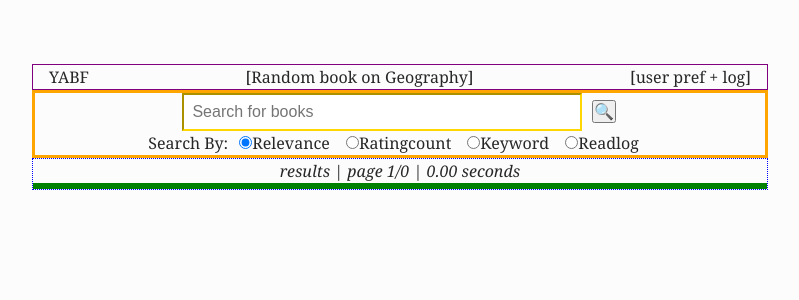
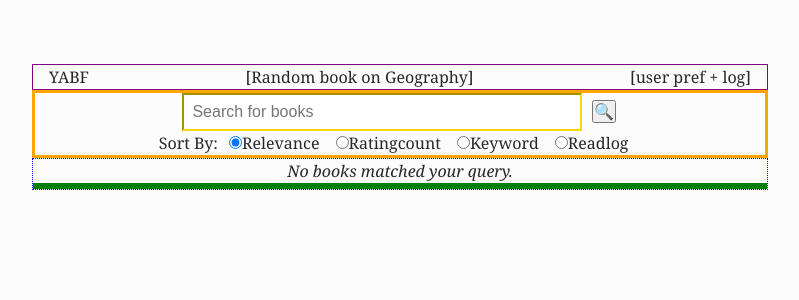
Before and after one commit to protofarer/bookhunter, a React (Vite) app: page / in a window 1280 px wide. Shown: the top 300 px of the page, without its empty margins (240-1039 px from the left). Built offline with nearby package versions, Linux system fonts and the light colour scheme.

Commit message:
refine results info

```diff
--- a/src/App.tsx
+++ b/src/App.tsx
@@ -9,7 +9,7 @@ import SearchBar from './components/SearchBar';
 import { useQuery } from '@tanstack/react-query';
 import Spinner from './components/Spinner';
 
-const App = () => {
+export default function App() {
   const [submittedSearchText, setSubmittedSearchText] = useState('');
   const [sortType, setSortType] = useState<SortType>('relevance');
 
@@ -102,5 +102,3 @@ const App = () => {
     </div>
   );
 };
-
-export default App
--- a/src/components/Results.tsx
+++ b/src/components/Results.tsx
@@ -9,7 +9,7 @@ export default function Results({
     ttr,
   }:{
     pageCount: number;
-    results: SortedResults | undefined;
+    results: SortedResults;
     ttr: number;
   }) {
 
@@ -22,7 +22,15 @@ export default function Results({
   return (
     <div className="results">
       <div className="results-info">
-        {results?.numFound} results | page {currentPage}/{pageCount} | {(ttr / 1000).toFixed(2)} seconds
+        {results?.docs.length > 0 ? (
+          <>
+            {results?.numFound} result{results?.numFound > 1 && "s"} | page {currentPage}/{pageCount} | {(ttr / 1000).toFixed(2)} seconds
+          </>
+        ) : (
+          <>
+            No books matched your query.
+          </>
+        )}
       </div>
       {docs &&
         <ResultsList docs={docs} />
--- a/src/components/SearchBar.tsx
+++ b/src/components/SearchBar.tsx
@@ -58,7 +58,7 @@ export default function SearchBar({
         </button>
       </div>
       <div className="searchForm-bottombar">
-        <span>Search By: </span>
+        <span>Sort By: </span>
         <RadioRelevance currentSortType={sortType} />
         <RadioRating currentSortType={sortType} />
         <RadioKeyword currentSortType={sortType} />
```
